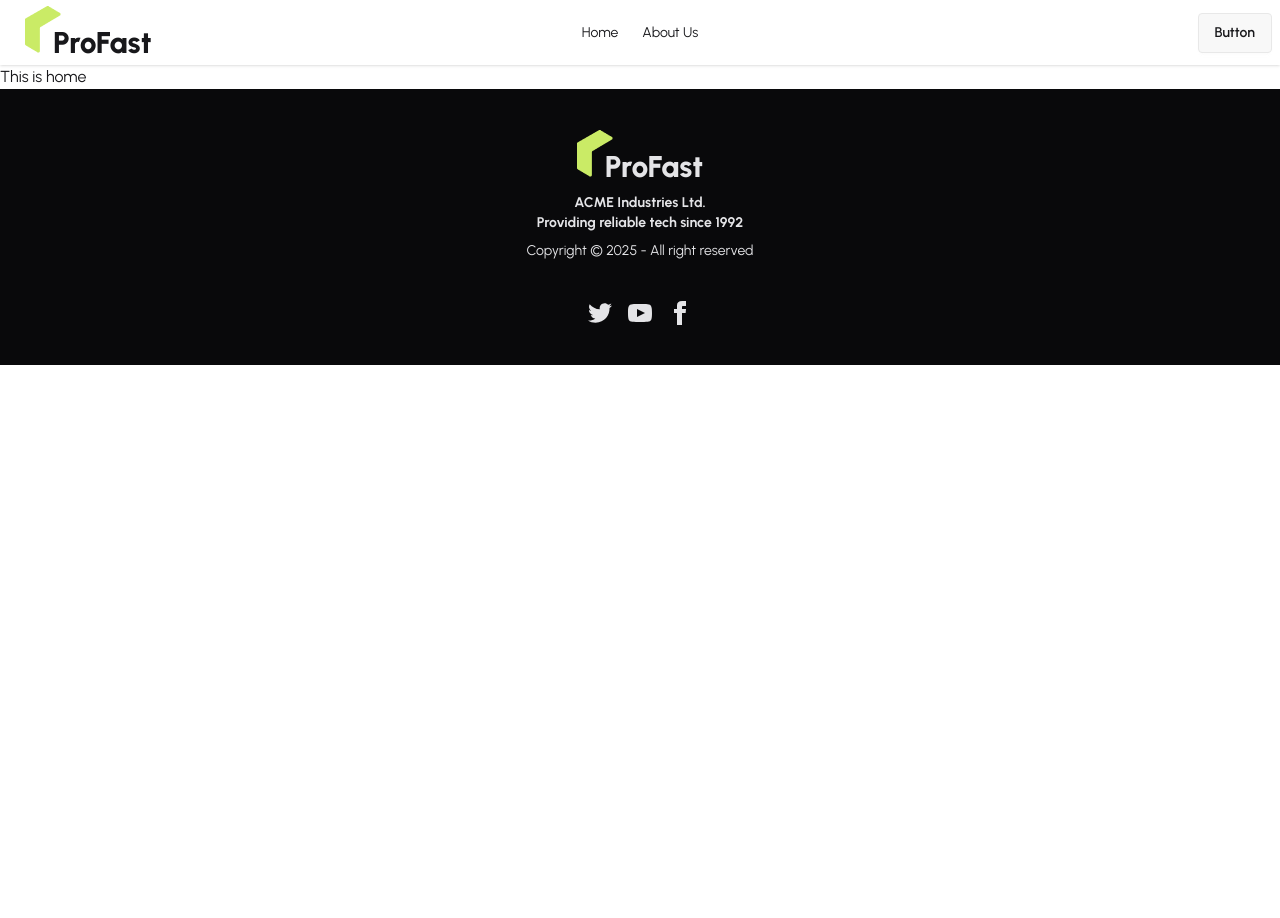
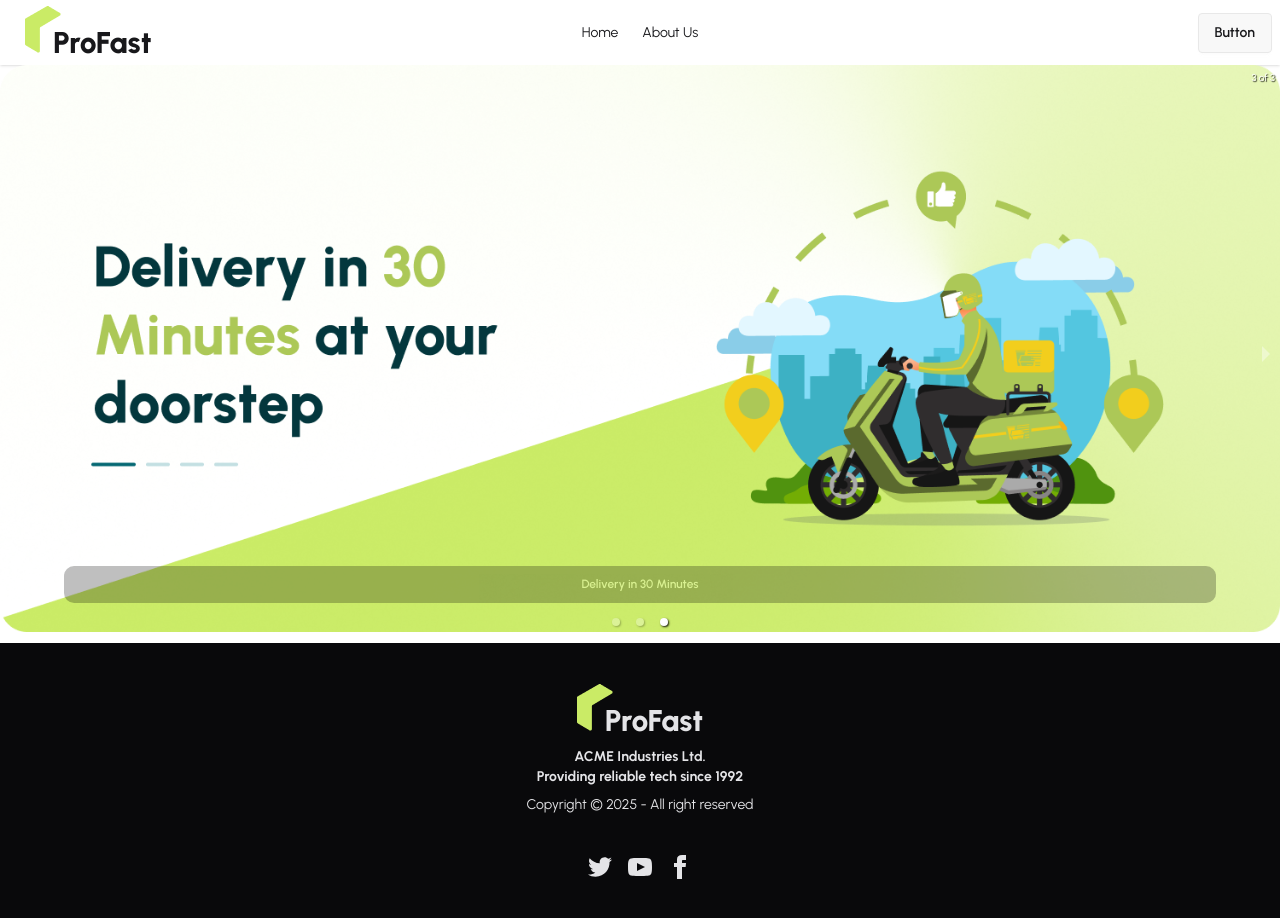
Before and after one commit to gmnayem631/zap-shift-client, a React (Vite) app: page / in a window 1280 px wide. Before the commit the page ends 800 px from the top, so only its background shows below. Built offline with nearby package versions, Linux system fonts and the light colour scheme.

Commit message:
added slider

```diff
--- a/package.json
+++ b/package.json
@@ -14,6 +14,7 @@
     "daisyui": "^5.0.43",
     "react": "^19.1.0",
     "react-dom": "^19.1.0",
+    "react-responsive-carousel": "^3.2.23",
     "react-router": "^7.6.2",
     "tailwindcss": "^4.1.10"
   },
--- /dev/null
+++ b/src/pages/Home/Banner/Banner.jsx
@@ -0,0 +1,35 @@
+import React from "react";
+import { Carousel } from "react-responsive-carousel";
+import "react-responsive-carousel/lib/styles/carousel.min.css";
+import bannerImg1 from "../../../assets/banner/banner1.png";
+import bannerImg2 from "../../../assets/banner/banner2.png";
+import bannerImg3 from "../../../assets/banner/banner3.png";
+
+const Banner = () => {
+  return (
+    <Carousel
+      stopOnHover={true}
+      preventMovementUntilSwipeScrollTolerance={true}
+      swipeScrollTolerance={10}
+      interval={2500}
+      autoPlay={true}
+      infiniteLoop={true}
+      showThumbs={false}
+    >
+      <div className="rounded-2xl">
+        <img src={bannerImg1} />
+        <p className="legend font-semibold text-xl">On Time Delivery</p>
+      </div>
+      <div className="rounded-2xl">
+        <img src={bannerImg2} />
+        <p className="legend font-semibold text-xl">Fastest Delivery</p>
+      </div>
+      <div className="rounded-2xl">
+        <img src={bannerImg3} />
+        <p className="legend font-semibold text-xl">Delivery in 30 Minutes</p>
+      </div>
+    </Carousel>
+  );
+};
+
+export default Banner;
--- a/src/pages/Home/Home.jsx
+++ b/src/pages/Home/Home.jsx
@@ -1,7 +1,12 @@
 import React from "react";
+import Banner from "./Banner/Banner";
 
 const Home = () => {
-  return <div>This is home</div>;
+  return (
+    <div>
+      <Banner></Banner>
+    </div>
+  );
 };
 
 export default Home;
```
Also changed, not shown: 1 other file (tests, documents, lock files or other folders).
